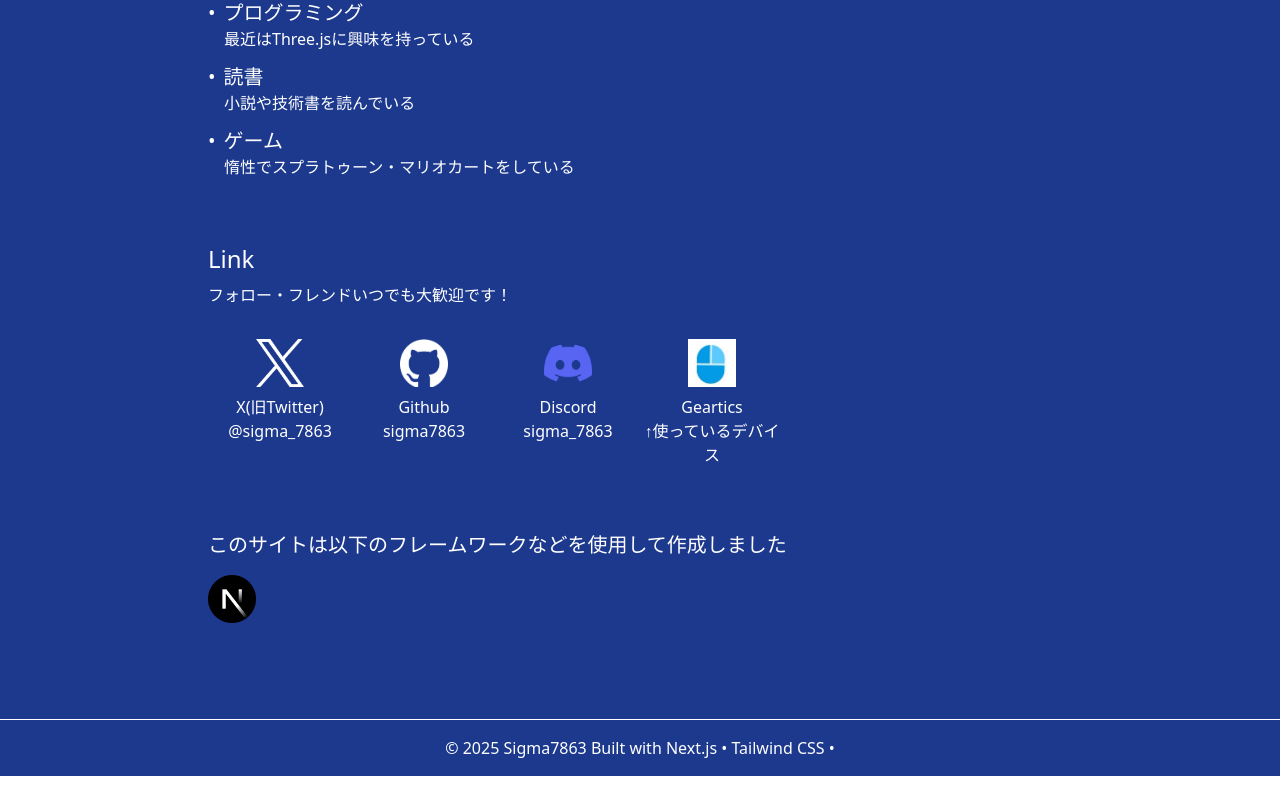
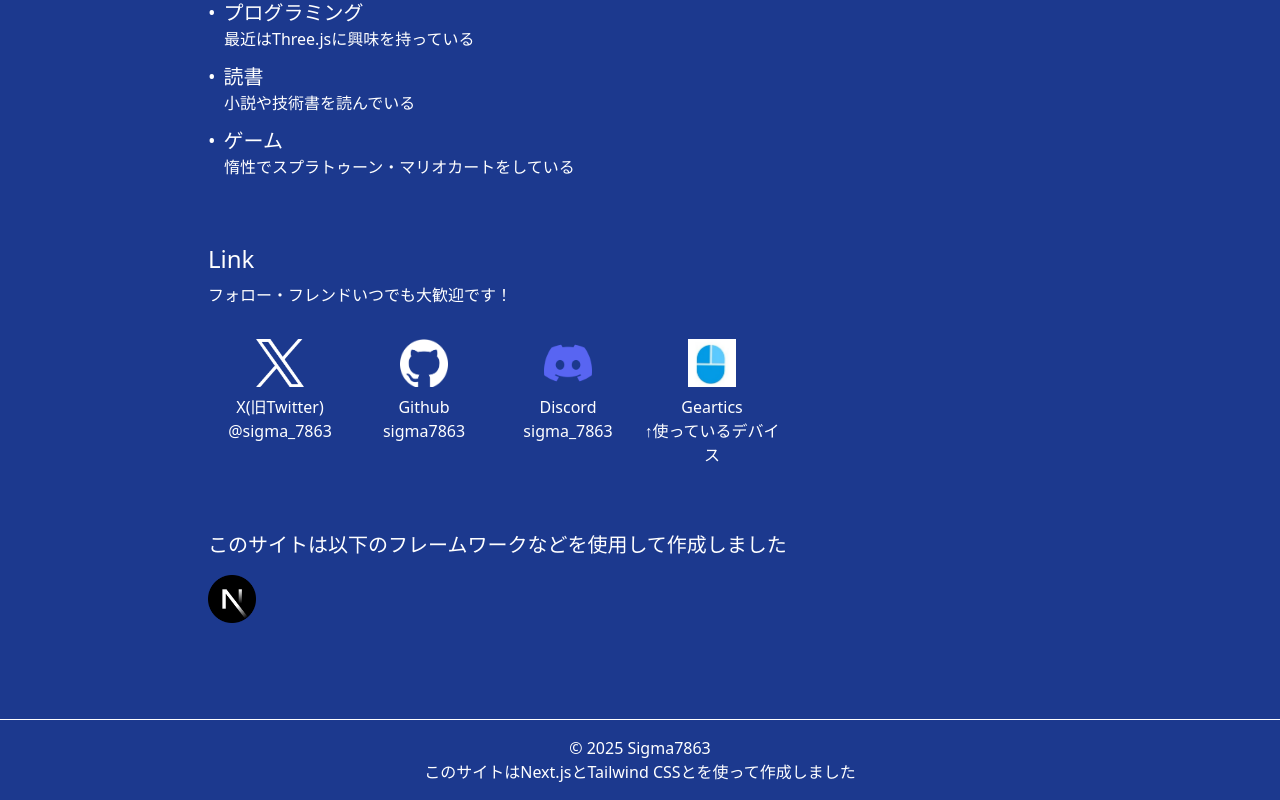
Before and after one commit to sigma7863/sigma7863.github.io, a Next.js app: page / in a window 1280 px wide. Shown: the part 393-1193 px from the top of the page. Before the commit the page ends 1169 px from the top, so only its background shows below. Built offline with nearby package versions, Linux system fonts and the light colour scheme.

Commit message:
少し追加

```diff
--- a/src/app/components/footer.tsx
+++ b/src/app/components/footer.tsx
@@ -3,7 +3,12 @@ export default function Footer() {
 		<>
       <footer className="bg-blue-900 text-white text-center py-4">
 				<hr className="border-white my-4" />
-				<p>© 2025 Sigma7863 Built with Next.js • Tailwind CSS •</p>
+				<p>© 2025 Sigma7863</p>
+        <p>このサイトは<a href="https://nextjs.org/" target="_blank" rel="noopener noreferrer">Next.js</a>と
+          <a href="https://tailwindcss.com/" target="" rel="noopener noreferrer">Tailwind CSS</a>と
+          <a href=""></a>
+          を使って作成しました
+        </p>
       </footer>
     </>
 	);
```
